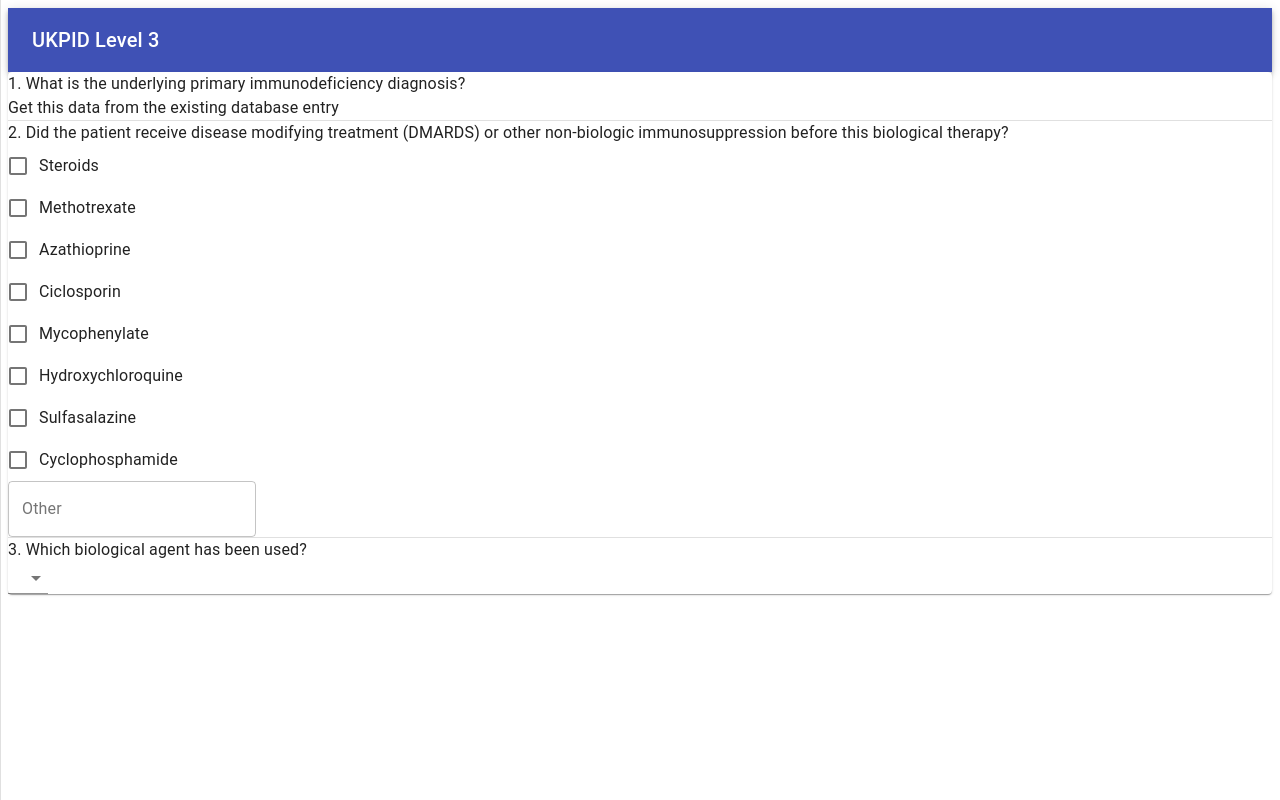
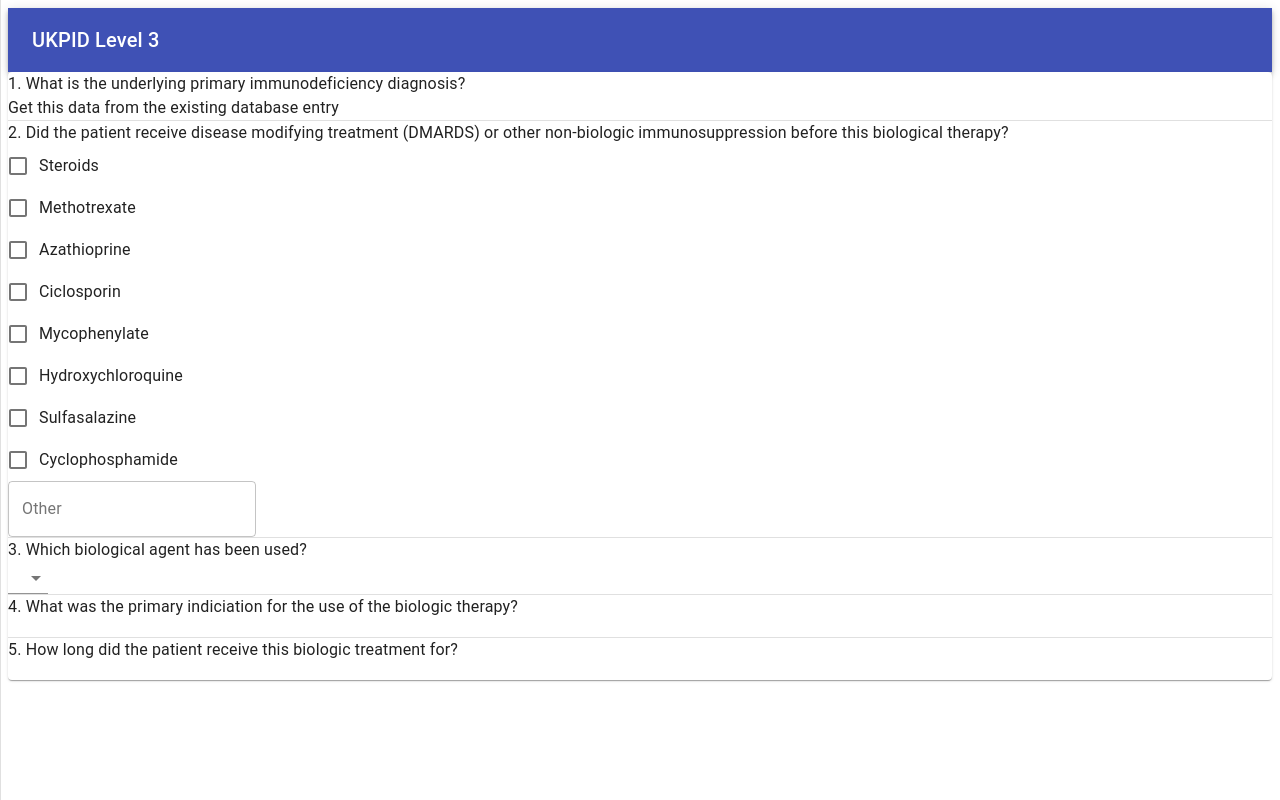
Before and after one commit to UCL/UKPID-level3-app, a Next.js app: page / in a window 1280 px wide. Built offline with nearby package versions, Linux system fonts and the light colour scheme.

Commit message:
WIP: complete first level options in question3, add scaffold for questions 4 and 5

```diff
--- a/components/trainee-network/entry-form.js
+++ b/components/trainee-network/entry-form.js
@@ -6,6 +6,8 @@ import Paper from '@material-ui/core/Paper';
 import { Question1Data, Question1Prompt } from './question1';
 import { Question2Data, Question2Prompt } from './question2';
 import { Question3Data, Question3Prompt } from './question3';
+import { Question4Data, Question4Prompt } from './question4';
+import { Question5Data, Question5Prompt } from './question5';
 
 const EntryForm = () => (
   <Paper>
@@ -35,6 +37,24 @@ const EntryForm = () => (
         <Question3Data />
       </Grid>
     </Grid>
+    <Divider />
+    <Grid container>
+      <Grid item xs={12}>
+        <Question4Prompt />
+      </Grid>
+      <Grid item xs={12}>
+        <Question4Data />
+      </Grid>
+    </Grid>
+    <Divider />
+    <Grid container>
+      <Grid item xs={12}>
+        <Question5Prompt />
+      </Grid>
+      <Grid item xs={12}>
+        <Question5Data />
+      </Grid>
+    </Grid>
   </Paper>
 );
 
--- a/components/trainee-network/question3.js
+++ b/components/trainee-network/question3.js
@@ -7,6 +7,15 @@ import Typography from '@material-ui/core/Typography';
 
 const question3Text = '3. Which biological agent has been used?';
 const anticd20Text = 'Anti-CD20 depleting monoclonal antibody';
+const antiTnfsText = 'Anti-TNFs monoclonal antibody';
+const ctla4Text = 'CTLA-4 Ig';
+const antiIl6Text = 'Anti-IL-6 or IL-6R monoclonal';
+const antiIl4Text = 'Anti-IL-4 (dupiliumab), anti-IL-5 (mepolizumab), or anti-IgE (omalizumab)';
+const antiIl1Text = 'Anti-IL-1 therapy';
+const jakInhText = 'Small molecule JAK/STAT inhibitors';
+const il12Text = 'IL-12p40 (Ustakinumab), IL-23 (Guselkumab)';
+const antiIl17Text = 'Anti IL-17';
+const otherAntiNeoText = ' Other anti-neoplastic biologics including checkpoint blockade and other depleting antibodies';
 
 const Question3Prompt = () => <Typography>{question3Text}</Typography>;
 
@@ -14,6 +23,15 @@ const Question3Data = () => (
   <FormControl>
     <Select value="biological-agent-category">
       <MenuItem value="anti-cd20">{anticd20Text}</MenuItem>
+      <MenuItem value="anti-tnfs">{antiTnfsText}</MenuItem>
+      <MenuItem value="ctla4">{ctla4Text}</MenuItem>
+      <MenuItem value="antiIl6">{antiIl6Text}</MenuItem>
+      <MenuItem value="antiIl4">{antiIl4Text}</MenuItem>
+      <MenuItem value="antiIl1">{antiIl1Text}</MenuItem>
+      <MenuItem value="jakInh">{jakInhText}</MenuItem>
+      <MenuItem value="il12">{il12Text}</MenuItem>
+      <MenuItem value="antiIl17">{antiIl17Text}</MenuItem>
+      <MenuItem value="otherAntiNeo">{otherAntiNeoText}</MenuItem>
     </Select>
   </FormControl>
 );
--- /dev/null
+++ b/components/trainee-network/question4.js
@@ -0,0 +1,17 @@
+import React from 'react';
+
+import FormControl from '@material-ui/core/FormControl';
+import FormGroup from '@material-ui/core/FormGroup';
+import Typography from '@material-ui/core/Typography';
+
+const question4Text = '4. What was the primary indiciation for the use of the biologic therapy?';
+
+const Question4Prompt = () => <Typography>{question4Text}</Typography>;
+
+const Question4Data = () => (
+  <FormControl>
+    <FormGroup />
+  </FormControl>
+);
+
+export { Question4Prompt, Question4Data };
--- /dev/null
+++ b/components/trainee-network/question5.js
@@ -0,0 +1,18 @@
+import React from 'react';
+
+import FormControl from '@material-ui/core/FormControl';
+import FormGroup from '@material-ui/core/FormGroup';
+import Typography from '@material-ui/core/Typography';
+
+const question5Text = '5. How long did the patient receive this biologic '
+  + 'treatment for?';
+
+const Question5Prompt = () => <Typography>{question5Text}</Typography>;
+
+const Question5Data = () => (
+  <FormControl>
+    <FormGroup />
+  </FormControl>
+);
+
+export { Question5Data, Question5Prompt };
```
